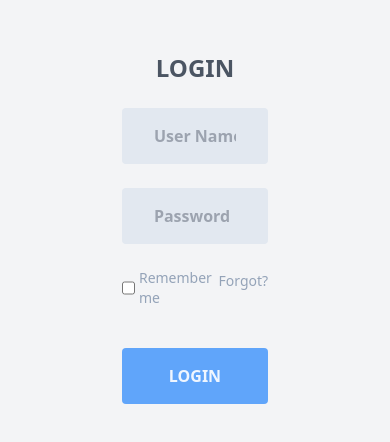
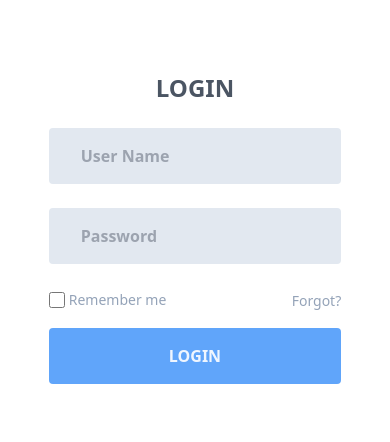
Before and after one commit to fofe00/login1, a website: page src/index.html in a window 390 px wide. Shown: the part 194-636 px from the top of the page. Drawn offline with Linux system fonts and the light colour scheme.

Commit message:
add responcive

```diff
--- a/src/index.html
+++ b/src/index.html
@@ -5,18 +5,18 @@
   <meta name="viewport" content="width=device-width, initial-scale=1.0">
   <link href="/dist/output.css" rel="stylesheet">
 </head>
-<body class="bg-gray-100 ">
+<body class="bg-gray-10 ">
    <div class="flex justify-center h-screen w-screen items-center">
-    <div class="w-1/2 flex flex-col items-center gap-6" >
+    <div class="w-full md:w-1/2 flex flex-col items-center " >
         <!-- text login -->
-        <h1 class="text-center text-2xl font-bold text-gray-600">LOGIN</h1>
+        <h1 class="text-center text-2xl font-bold text-gray-600 mb-6">LOGIN</h1>
         <!-- email input -->
-        <div class="w-3/4">
-            <input type="email" name="email" id="email" class="w-full py-4 px-8 bg-slate-200 placeholder:font-semibold rounded" placeholder="User Name">
+        <div class="w-3/4 mb-6">
+            <input type="email" name="email" id="email" class="w-full py-4 px-8 bg-slate-200 placeholder:font-semibold rounded hover:ring-1 outline-blue-500" placeholder="User Name">
         </div>
         <!-- password input -->
-        <div class="w-3/4">
-            <input type="password" name="password" id="password" class="w-full py-4 px-8 bg-slate-200 placeholder:font-semibold rounded" placeholder="Password">
+        <div class="w-3/4 mb-6">
+            <input type="password" name="password" id="password" class="w-full py-4 px-8 bg-slate-200 placeholder:font-semibold rounded hover:ring-1 outline-blue-500 " placeholder="Password">
         </div>
         <!-- remember input -->
         <div class="w-3/4 flex flex-row justify-between">
@@ -25,12 +25,12 @@
                 <label for="" class="text-sm text-slate-400">Remember me</label>
             </div>
             <div>
-                <a href="#" class="text-sm text-slate-400">Forgot?</a>
+                <a href="#" class="text-sm text-slate-400 hover:text-blue-500">Forgot?</a>
             </div>
         </div>
         <!-- button -->
         <div class="w-3/4 mt-4">
-            <button type="submit" class="py-4 bg-blue-400 w-full rounded text-blue-50 font-bold"> LOGIN</button>
+            <button type="submit" class="py-4 bg-blue-400 w-full rounded text-blue-50 font-bold hover:bg-blue-700"> LOGIN</button>
         </div>
     </div>
    </div>
```
Also changed, not shown: dist/output.css.
